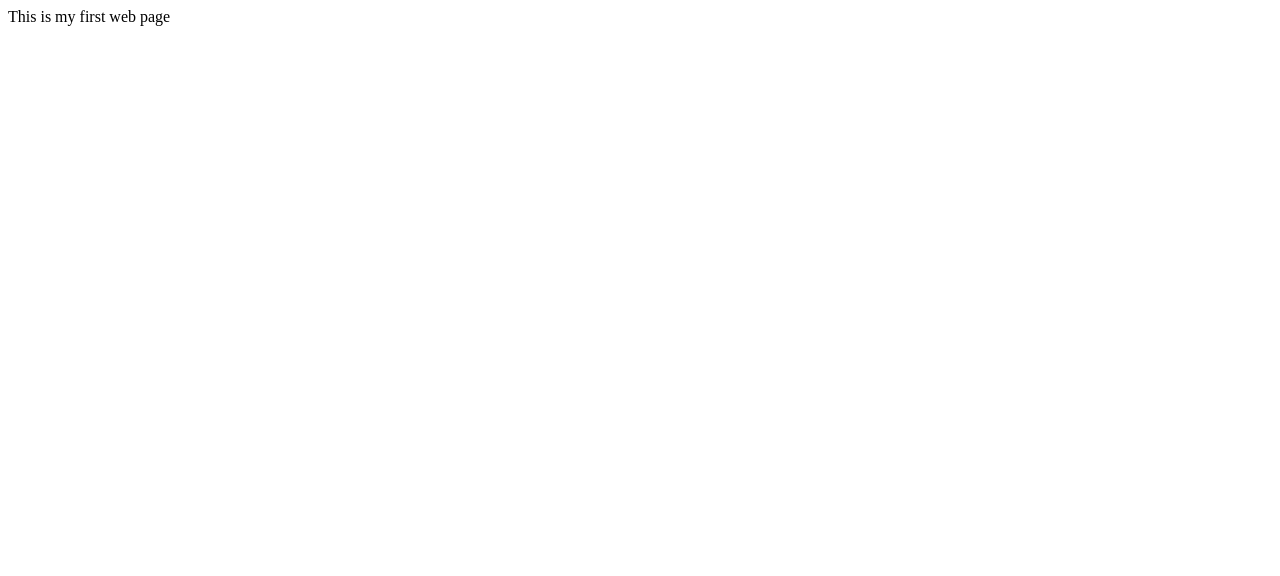
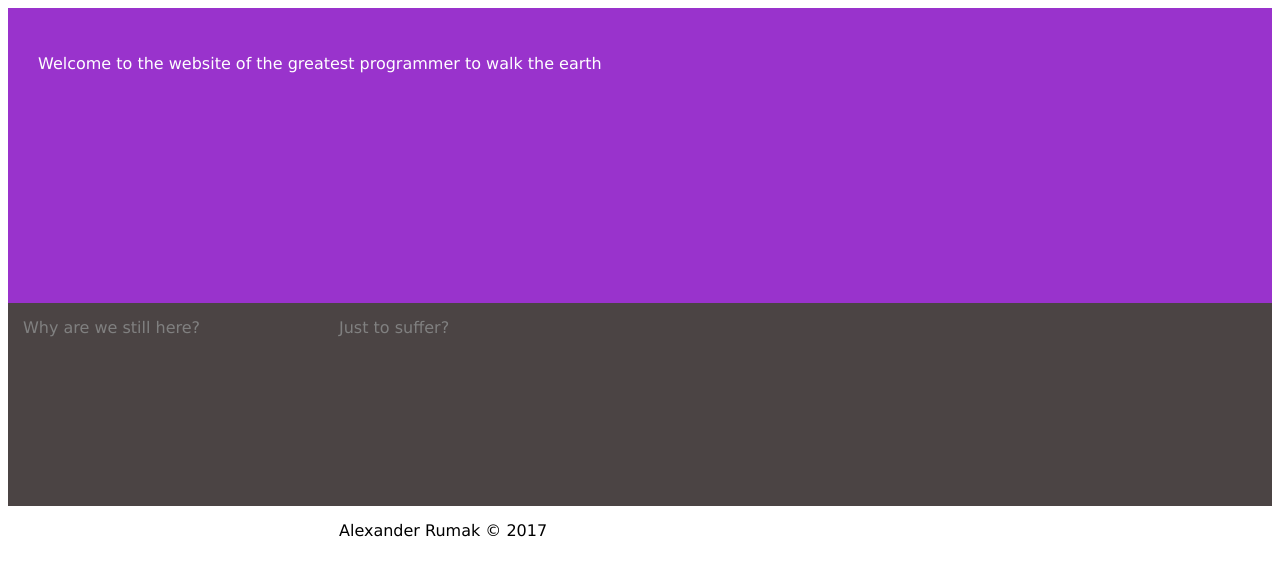
Before and after one commit to AlexRumak/AlexRumak.github.io, a plain HTML site: page index.html in a window 1280 px wide. Drawn offline with Linux system fonts and the light colour scheme.

Commit message:
Joke commit

```diff
--- a/index.html
+++ b/index.html
@@ -1,9 +1,48 @@
 <!DOCTYPE html>
 <html>
 <head>
+	<meta name="viewport" content="width=device-width, initial-scale=1.0">
 	<title>Alex's Site</title>
+	<link rel="stylesheet" href="style.css">
+
 </head>
 <body>
-	This is my first web page
+	<div class="header row">
+		<div class="col-7">
+			<p>Welcome to the website of the greatest programmer to walk the earth</p>
+		</div>
+		<div class='col-12'>
+			<canvas id="headercanvas" class="header-canvas">
+
+			</canvas>
+		</div>
+	</div>
+
+	<div class="content row">
+		<div class="col-3">Why are we still here?</div> <!-- 25% -->
+		<div class="col-9">Just to suffer?</div> <!-- 75% -->
+	</div>
+
+	<div class="content row canvasfiller">
+		<canvas id="contentcanvas" class="content-canvas">
+
+		</canvas>
+	</div>
+
+	<div class="bottom row">
+		<div class="col-3"></div>
+		<div class="col-4">
+			Alexander Rumak &copy 2017
+		</div>
+	</div>
 </body>
+<script>
+	// var c = document.getElementById("headercanvas");
+	// var ctx = c.getContext("2d");
+	// ctx.font = "30px Arial";
+	// var
+	// while(true) {
+
+	// }
+</script>
 </html>
--- /dev/null
+++ b/style.css
@@ -0,0 +1,65 @@
+* {
+    box-sizing: border-box;
+}
+
+html {
+    font-family: "Lucida Sans", sans-serif;
+}
+.header {
+    background-color: #9933cc;
+    color: #ffffff;
+    padding: 15px;
+    float: top;
+}
+.menu ul {
+    list-style-type: none;
+    margin: 0;
+    padding: 0;
+}
+.menu li {
+    padding: 8px;
+    margin-bottom: 7px;
+    background-color :#33b5e5;
+    color: #ffffff;
+    box-shadow: 0 1px 3px rgba(0,0,0,0.12), 0 1px 2px rgba(0,0,0,0.24);
+}
+.menu li:hover {
+    background-color: #0099cc;
+}
+
+.content {
+    color: gray;
+    background-color: #4B4444;
+}
+
+/* For mobile phones: */
+[class*="col-"] {
+    width: 100%;
+}
+
+@media only screen and (min-width: 768px) {
+    /* For desktop: */
+    .col-1 {width: 8.33%;}
+    .col-2 {width: 16.66%;}
+    .col-3 {width: 25%;}
+    .col-4 {width: 33.33%;}
+    .col-5 {width: 41.66%;}
+    .col-6 {width: 50%;}
+    .col-7 {width: 58.33%;}
+    .col-8 {width: 66.66%;}
+    .col-9 {width: 75%;}
+    .col-10 {width: 83.33%;}
+    .col-11 {width: 91.66%;}
+    .col-12 {width: 100%;}
+}
+
+[class*="col-"] {
+    float: left;
+    padding: 15px;
+}
+
+.row::after {
+    content: "";
+    clear: both;
+    display: table;
+}
```
